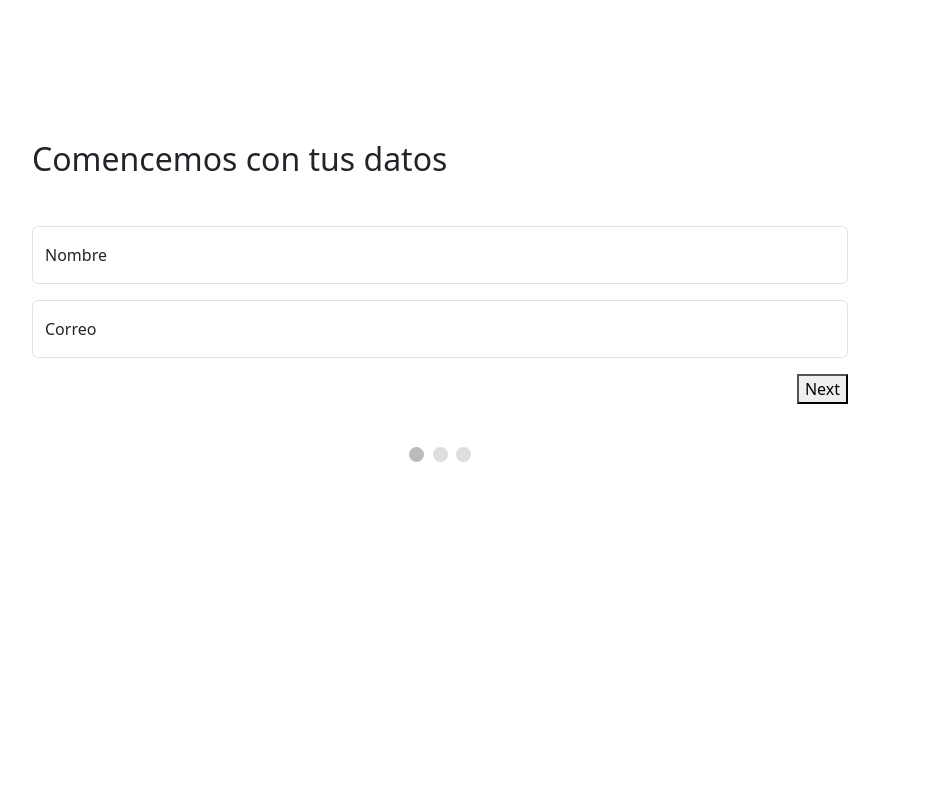
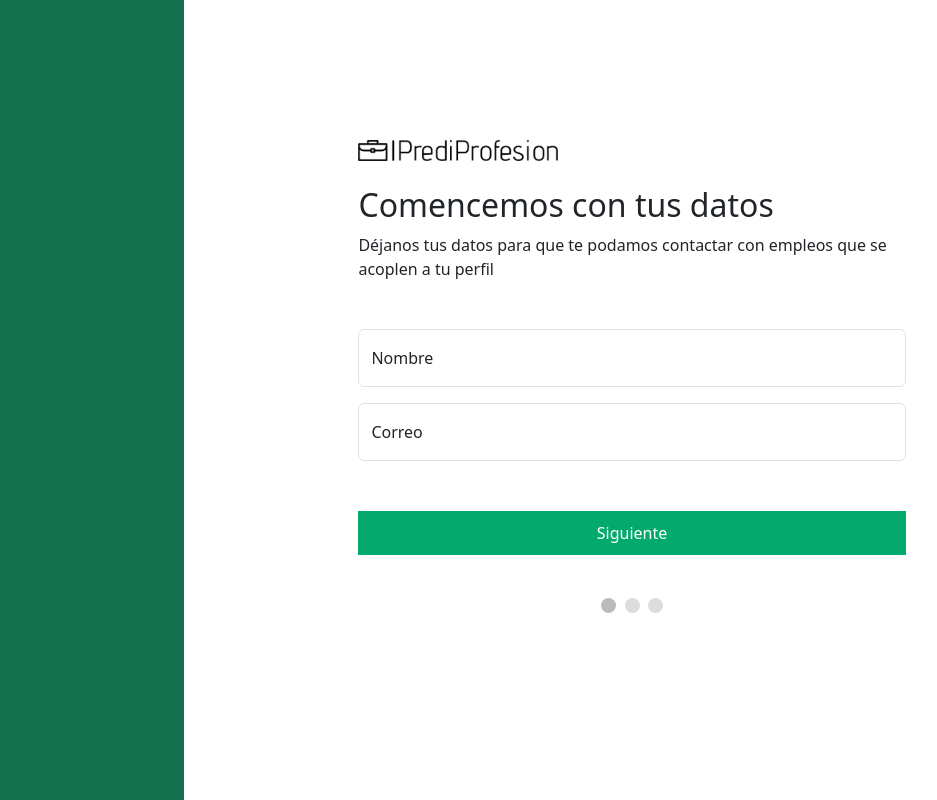
Before and after one commit to DJRT-11/Proyecto-ML, a Flask app: page / in a window 1280 px wide. Shown: the whole page, without its empty margins (200-1137 px from the left). Run offline with Flask 2, Linux system fonts and the light colour scheme.

Commit message:
Add styles improvements

```diff
--- a/static/css/styles.css
+++ b/static/css/styles.css
@@ -65,7 +65,7 @@
 }
 .tags-input-wrapper .tag{
     display: inline-block;
-    background-color: #5b263f;
+    background-color: #c46e97;
     font-size: 15px;
     color: white;
     border-radius: 40px;
@@ -78,3 +78,66 @@
     display: inline-block;
     cursor: pointer;
 }
+
+.left-container{
+  width: 30%;
+  background-color: #167150;
+}
+
+.right-container{
+  width: 70%;
+}
+
+.flex-container{
+  display: flex;
+  width: 100%;
+  height: 100vh;
+}
+
+.next-button{
+  background-color: #04AA6D;
+  width: 100%;
+  color: white;
+  border: none;
+  padding: 10px 10px;
+}
+
+.final-button {
+  background-color: #c46e97;
+  width: 100%;
+  color: white;
+  border: none;
+  padding: 10px 10px;
+}
+
+.logo{
+  width: 200px;
+  margin-bottom: 25px;
+}
+
+.back-button{
+  width: 50px;
+  height: 44px;
+  border: none;
+  margin-right: 15px;
+  background-color: rgb(231, 234, 235);
+}
+
+.buttons-container{
+  display:flex;
+  margin-top: 50px;
+}
+
+@media (max-width: 768px) {
+  .left-container{
+    width: 0%;
+  }
+
+  .right-container{
+    width: 100%;
+  }
+
+  #regForm {
+    margin: 25px auto;
+  }
+}
--- a/static/js/script.js
+++ b/static/js/script.js
@@ -1,5 +1,13 @@
 var currentTab = 0; // Current tab is set to be the first tab (0)
 showTab(currentTab); // Display the current tab
+
+function hideButton(id){
+  document.getElementById(id).style.display = "none";
+}
+
+function showButton(id){
+  document.getElementById(id).style.display = "inline";
+}
 
 function showTab(n) {
   // This function will display the specified tab of the form ...
@@ -7,16 +15,18 @@
   x[n].style.display = "block";
   // ... and fix the Previous/Next buttons:
   if (n == 0) {
-    document.getElementById("prevBtn").style.display = "none";
-  } else {
-    document.getElementById("prevBtn").style.display = "inline";
+    hideButton("prevBtn")
+    showButton("nextBtn")
+    hideButton("finalBtn")
+  } else if (n == (x.length -1 )){
+    showButton("prevBtn")
+    hideButton("nextBtn")
+    showButton("finalBtn")
+  } else{
+    showButton("prevBtn")
+    showButton("nextBtn")
+    hideButton("finalBtn")
   }
-  if (n == (x.length - 1)) {
-    document.getElementById("nextBtn").innerHTML = "Submit";
-  } else {
-    document.getElementById("nextBtn").innerHTML = "Next";
-  }
-  // ... and run a function that displays the correct step indicator:
   fixStepIndicator(n)
 }
 
--- a/templates/index.html
+++ b/templates/index.html
@@ -3,18 +3,26 @@
 <head>
     <meta charset="UTF-8">
     <meta name="viewport" content="width=device-width, initial-scale=1.0">
-    <title>My Flask App</title>
+    <title>Prediprofesión</title>
     <!-- Import CSS -->
     <link rel="stylesheet" type="text/css" href="{{ url_for('static', filename='css/styles.css') }}">
     <link href="https://cdn.jsdelivr.net/npm/bootstrap@5.3.3/dist/css/bootstrap.min.css" rel="stylesheet" integrity="sha384-QWTKZyjpPEjISv5WaRU9OFeRpok6YctnYmDr5pNlyT2bRjXh0JMhjY6hW+ALEwIH" crossorigin="anonymous">
     <script src="https://cdn.jsdelivr.net/npm/bootstrap@5.3.3/dist/js/bootstrap.bundle.min.js" integrity="sha384-YvpcrYf0tY3lHB60NNkmXc5s9fDVZLESaAA55NDzOxhy9GkcIdslK1eN7N6jIeHz" crossorigin="anonymous"></script>
-</head>
+    <link rel="stylesheet" href="https://cdnjs.cloudflare.com/ajax/libs/font-awesome/6.5.2/css/all.min.css" integrity="sha512-SnH5WK+bZxgPHs44uWIX+LLJAJ9/2PkPKZ5QiAj6Ta86w+fsb2TkcmfRyVX3pBnMFcV7oQPJkl9QevSCWr3W6A==" crossorigin="anonymous" referrerpolicy="no-referrer" />
+  </head>
 <body>
+  <div class="flex-container">
+
+    <div class="left-container">
+    </div>
+  <div class="right-container">
     <form id="regForm" action="">
 
         <!-- First Tab -->
         <div class="tab">
-            <h2 class="mb-5">Comencemos con tus datos</h2>
+            <img class="logo" src="../static/images/logo-black.png">
+            <h2 >Comencemos con tus datos</h2>
+            <p class="mb-5">Déjanos tus datos para que te podamos contactar con empleos que se acoplen a tu perfil</p>
             <div class="form-floating mb-3">
                 <input class="form-control" id="name" placeholder="Tu nombre">
                 <label for="name">Nombre</label>
@@ -27,8 +35,9 @@
 
         <!-- Second Tab -->
         <div class="tab">
-
-          <h2 class="mb-5">Cuentanos de tus habilidades</h2>
+          <img class="logo" src="../static/images/logo-black.png">
+          <h2>Cuentanos de tus habilidades</h2>
+          <p class="mb-3">Tus habilidades nos ayudan a crear un perfil de puestos que te podemos recomendar</p>
           <div class="form-floating mb-3">
             <input type="text" class="form-control" id="tag-input1">
           </div>
@@ -45,10 +54,12 @@
           </div>
 
 
-        <div style="overflow:auto;">
-          <div style="float:right;">
-            <button type="button" id="prevBtn" onclick="nextPrev(-1)">Previous</button>
-            <button type="button" id="nextBtn" onclick="nextPrev(1)">Next</button>
+        <div>
+          <div class="buttons-container">
+            <button class="back-button" type="button" id="prevBtn" onclick="nextPrev(-1)"><i class="fa fa-arrow-left" aria-hidden="true"></i>
+            </button>
+            <button class="next-button" type="button" id="nextBtn" onclick="nextPrev(1)">Siguiente</button>
+            <button class="final-button" type="button" id="finalBtn" onclick="nextPrev(1)">Ver Resultados</button>
           </div>
         </div>
 
@@ -60,7 +71,8 @@
         </div>
 
         </form>
-
+      </div>
+    </div>
     <!-- Import JavaScript -->
     <script src="{{ url_for('static', filename='js/script.js') }}"></script>
 </body>
```
Also changed, not shown: static/images/logo-black.png (added), static/images/logo-white.png (added).
